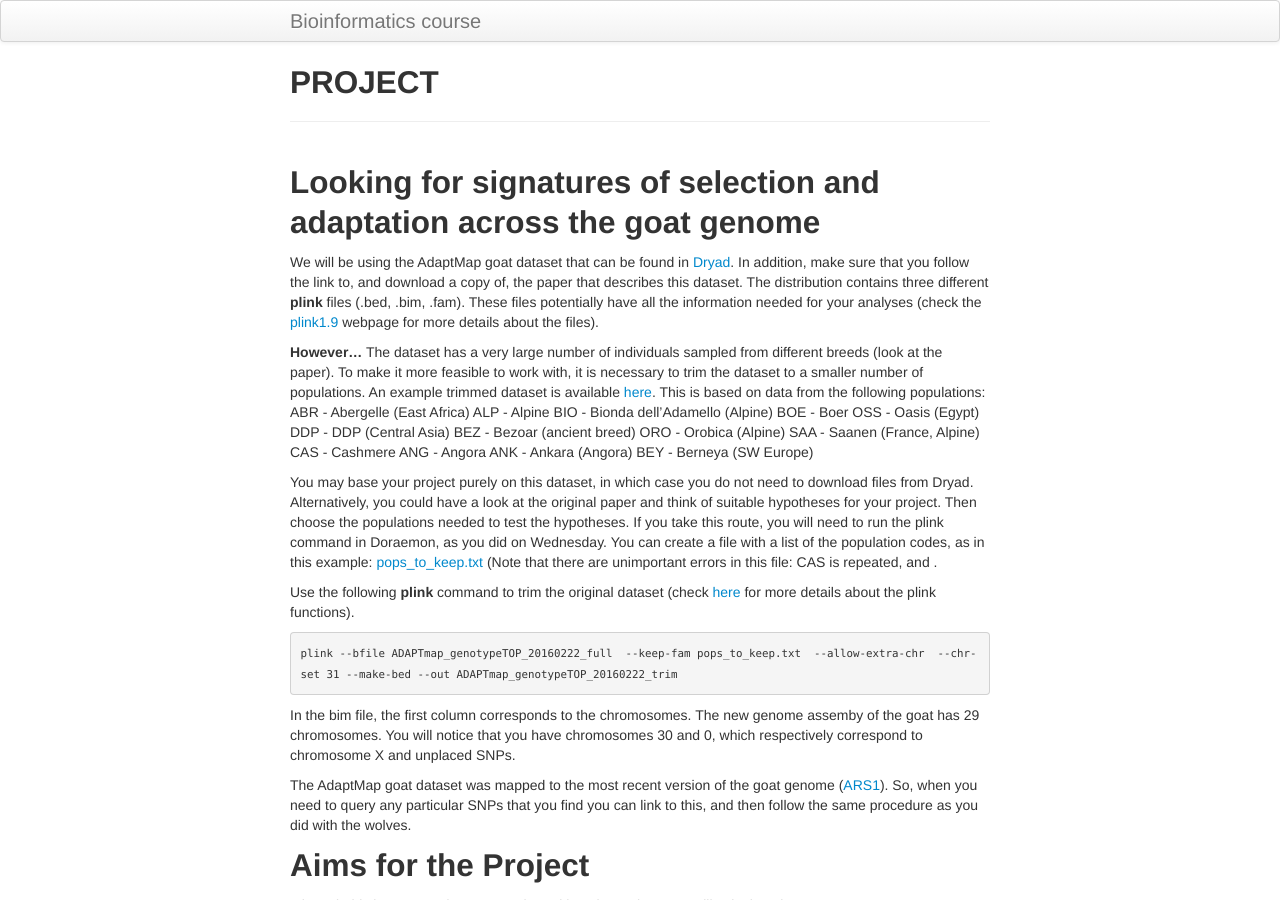
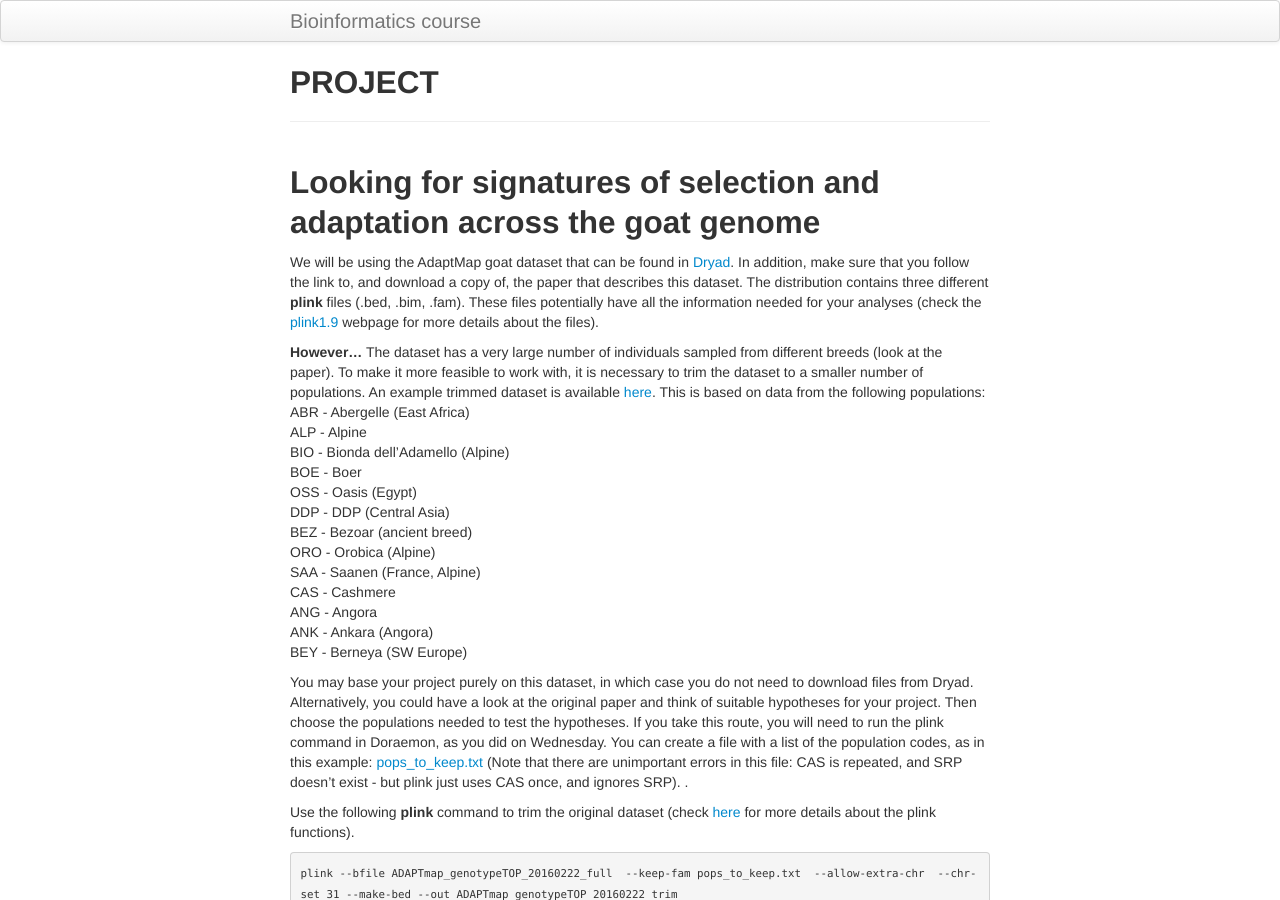
Before and after one commit to ritarasteiro/FieldCourse, a Jekyll site: the page built from pages/project.md, in a window 1280 px wide and 900 px high. Built offline with Jekyll 4.4.1, drawn with Linux system fonts in a browser that asks for light colours.

Commit message:
Update project.md

```diff
--- a/pages/project.md
+++ b/pages/project.md
@@ -24,7 +24,7 @@ ANG - Angora
 ANK - Ankara (Angora)
 BEY - Berneya (SW Europe)
 
-You may base your project purely on this dataset, in which case you do not need to download files from Dryad. Alternatively, you could have a look at the original paper and think of suitable hypotheses for your project. Then choose the populations needed to test the hypotheses. If you take this route, you will need to run the plink command in Doraemon, as you did on Wednesday. You can create a file with a list of the population codes, as in this example: [pops_to_keep.txt](../data/pops_to_keep.txt) (Note that there are unimportant errors in this file: CAS is repeated, and
+You may base your project purely on this dataset, in which case you do not need to download files from Dryad. Alternatively, you could have a look at the original paper and think of suitable hypotheses for your project. Then choose the populations needed to test the hypotheses. If you take this route, you will need to run the plink command in Doraemon, as you did on Wednesday. You can create a file with a list of the population codes, as in this example: [pops_to_keep.txt](../data/pops_to_keep.txt) (Note that there are unimportant errors in this file: CAS is repeated, and SRP doesn't exist - but plink just uses CAS once, and ignores SRP).
 .
 
 Use the following **plink** command to trim the original dataset (check [here](https://www.cog-genomics.org/plink/1.9/index) for more details about the plink functions).
```
